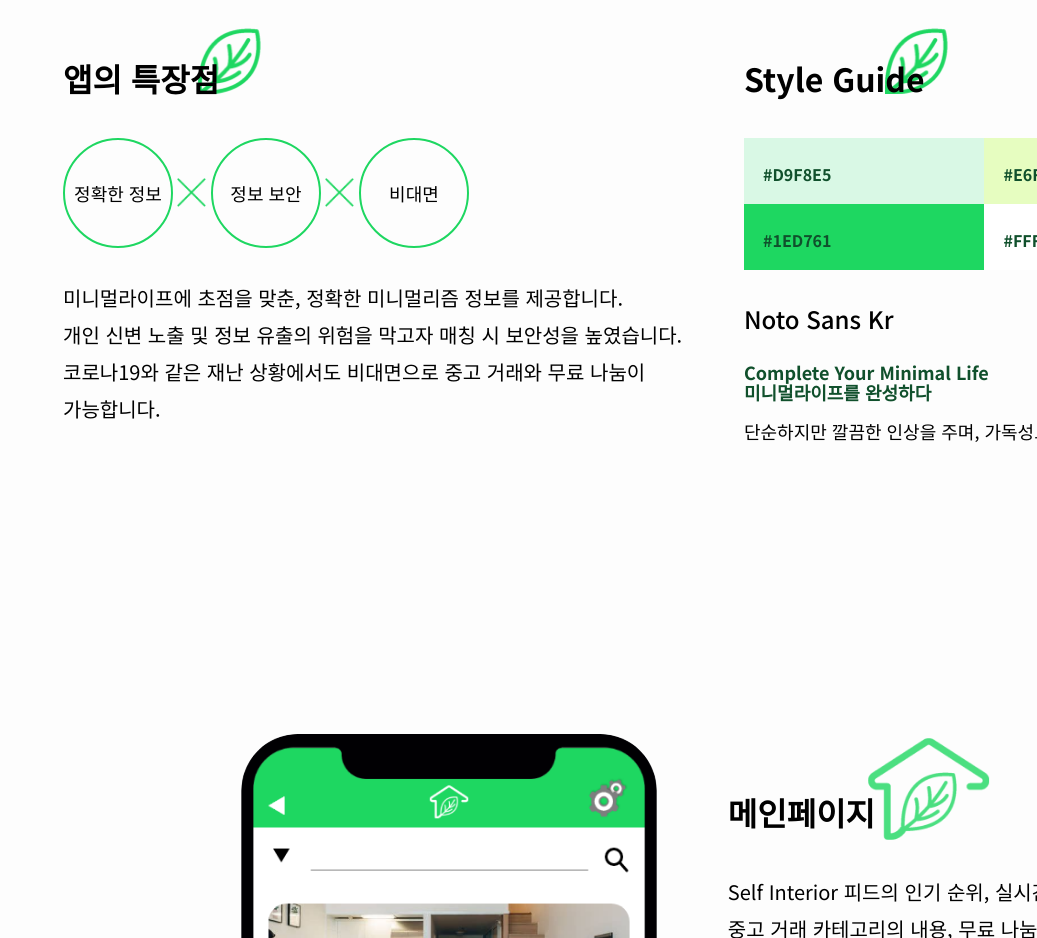
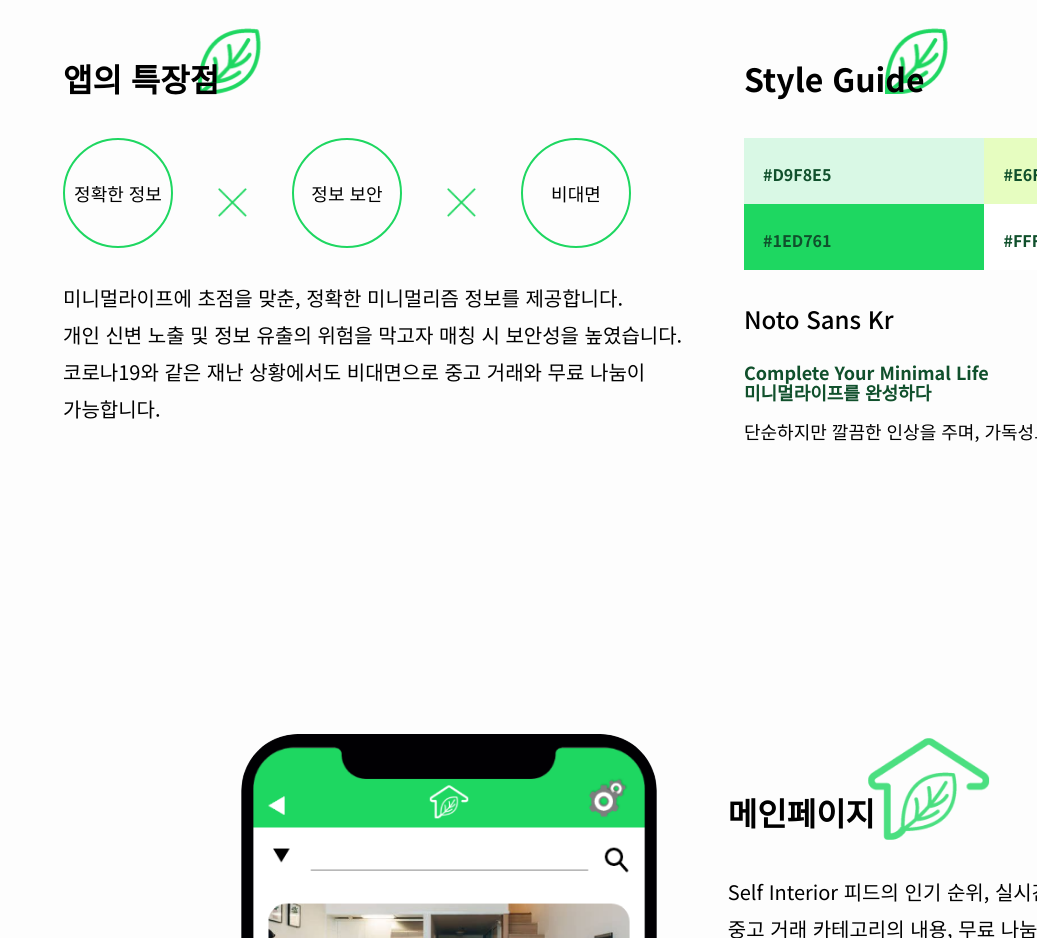
Before and after one commit to ssy0228/projectAppLanding, a plain HTML site: page Index.html in a window 1280 px wide. Shown: the part 1520-2458 px from the top of the page, without its empty margins (243-1280 px from the left). Drawn offline with Linux system fonts and the light colour scheme.

Commit message:
edit some error code

```diff
--- a/Index.html
+++ b/Index.html
@@ -58,9 +58,9 @@
       <h3 class="play animated fadeInRight" data-delay="500">앱의 특장점</h3>
       <ul>
         <li class="play animated fadeInRight" data-delay="800">정확한 정보</li>
-        <span>X</span>
+        <li class="play animated fadeInRight" data-delay="850"><span>X</span></li>
         <li class="play animated fadeInRight" data-delay="900">정보 보안</li>
-        <span>X</span>
+        <li class="play animated fadeInRight" data-delay="950"><span>X</span></li>
         <li class="play animated fadeInRight" data-delay="1000">비대면</li>
       </ul>
       <p class="play animated fadeInUp" data-delay="700">
--- a/css/main.css
+++ b/css/main.css
@@ -52,7 +52,10 @@ article.guide { width: 50%; height: 633px; box-sizing: border-box; }
 .feat>h3 { background-position: 23%; }
 .feat>ul { display: block; height: 110px; margin-bottom: 31px; }
 .feat>ul>li { display: inline-block; vertical-align: middle; width: 110px; height: 110px; font-size: 20px; border: 2px solid #1ed761; border-radius: 50%; text-align: center; padding: 40px 0; box-sizing: border-box; margin: 0; font-size: 18px; }
-.feat>ul>span { display: inline-block; width: 29px; height: 29px; background-image: url(../images/img364.png); background-repeat: no-repeat; background-size: 29px; text-indent: -9999px; overflow: hidden; transform: translateY(10px); }
+.feat>ul>li:nth-child(2),
+.feat>ul>li:nth-child(4) { border: none; }
+.feat>ul>li:nth-child(2)>span,
+.feat>ul>li:nth-child(4)>span { display: inline-block; width: 29px; height: 29px; background-image: url(../images/img364.png); background-repeat: no-repeat; background-size: 29px; text-indent: -9999px; overflow: hidden; transform: translateY(10px); }
 .guide { float: right; padding: 108px 323px 90px 27px; }
 .guide>h3 { background-position: 26%; }
 .guide>ul { display: block; margin-bottom: 27px; }
@@ -170,5 +173,5 @@ footer>div>a:first-child { margin-right: 40px; }
 .fadeInDown { transform:translateY(-100px); }
 .fadeInLeft { transform:translateX(100px); }
 .fadeInRight { transform:translateX(-100px); }
-.turnIn { transform:scaleX(-1); transform-style: preserve-3d; backface-visibility: hidden; }
+.turnIn { transform:scaleX(-1); transform-style: preserve-3d; -webkit-backface-visibility: hidden; backface-visibility: hidden; }
 .zoomIn { transform:scale(0.3); }
```
